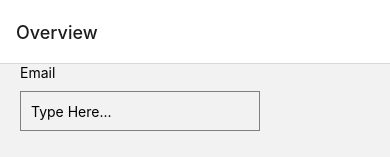
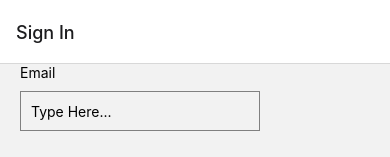
Before and after one commit to muhammadrizwaneng/pixioApp, a React Native app: screen / in a window 390 px wide. Shown: the top 157 px of the page. Built offline with nearby package versions, Linux system fonts and the light colour scheme.

Commit message:
fix() : title changed

```diff
--- a/app/App.tsx
+++ b/app/App.tsx
@@ -47,7 +47,7 @@ function App() {
           <Stack.Screen
             name="Home"
             component={Signin}
-            options={{ title: 'Overview' }}
+            options={{ title: 'Sign In' }}
           />
           <Stack.Screen name="Signin" component={Signin} />
           {/* <Stack.Screen name="HomePage" component={Home} /> */}
```
